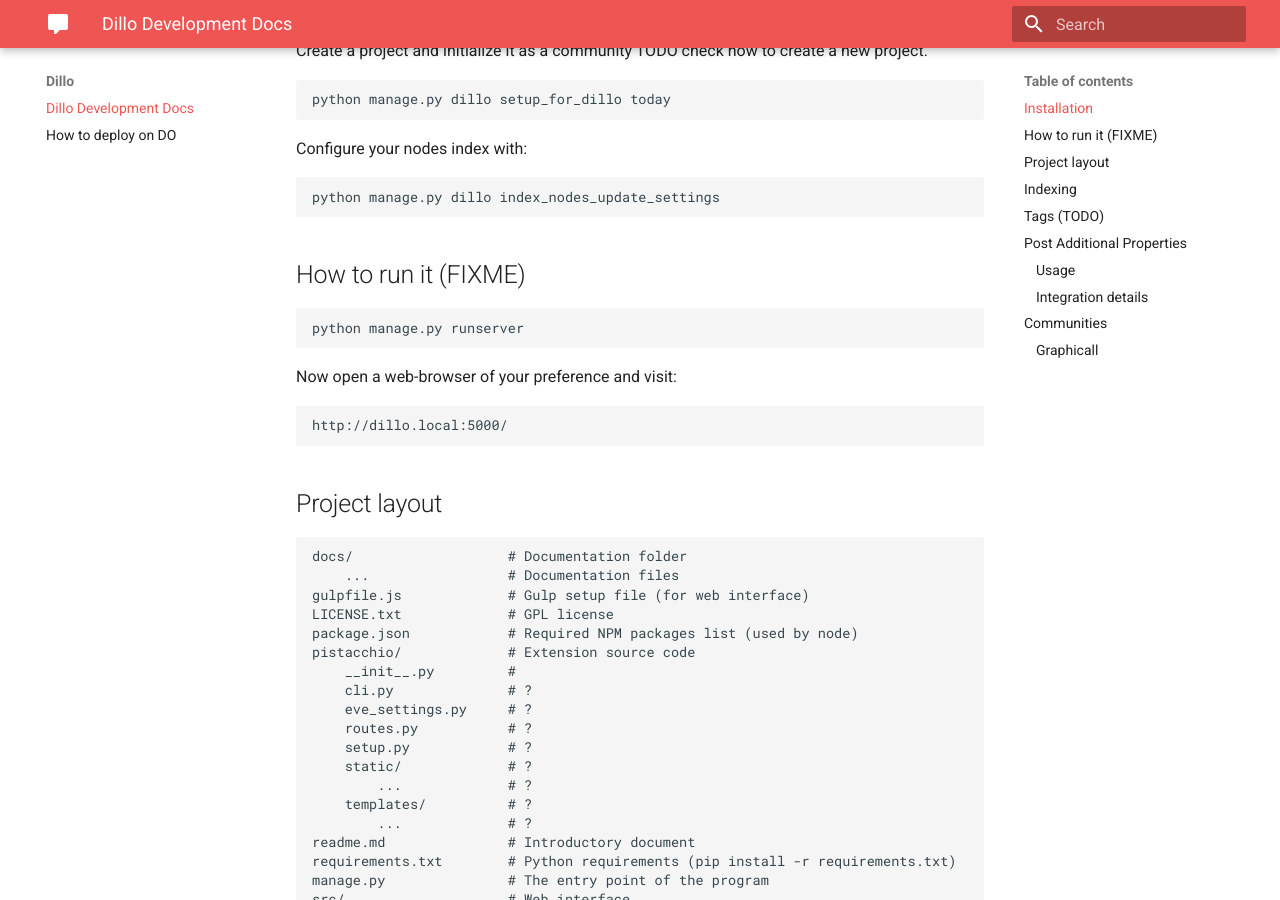
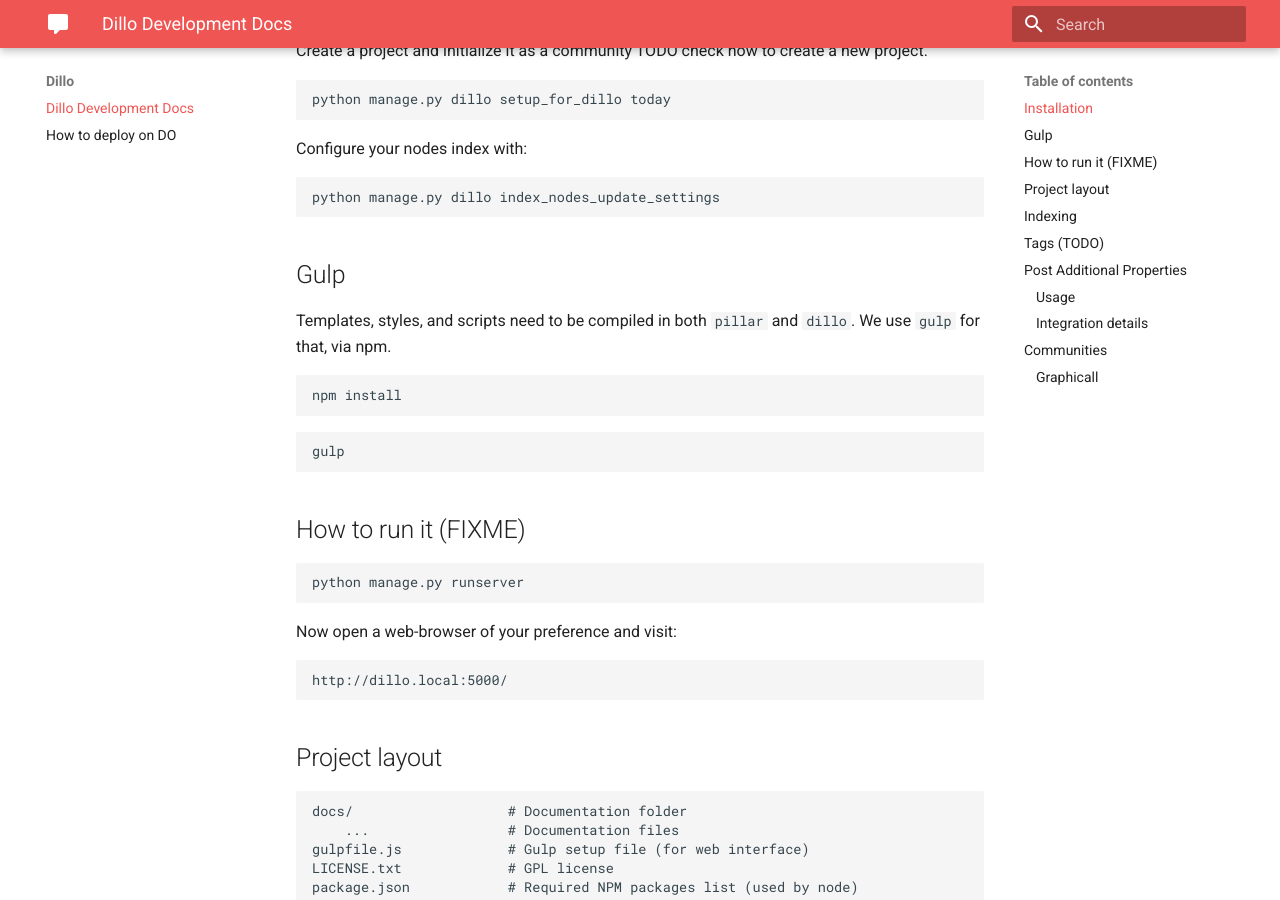
Before and after one commit to armadillica/dillo, an MkDocs documentation site: the page built from docs/docs/index.md, in a window 1280 px wide and 900 px high, scrolled down 539 px. Built offline with MkDocs 1.6.1 and Material for MkDocs 9.7.7, drawn with Linux system fonts in a browser that asks for light colours.

Commit message:
Docs: add gulp step
Closes #103

````diff
--- a/docs/docs/index.md
+++ b/docs/docs/index.md
@@ -33,6 +33,17 @@
 
 ```
 python manage.py dillo index_nodes_update_settings
+```
+
+## Gulp
+
+Templates, styles, and scripts need to be compiled in both `pillar` and `dillo`. We use `gulp` for that, via npm.
+
+```bash
+npm install
+```
+```bash
+gulp
 ```
 
 ## How to run it (FIXME)
````
